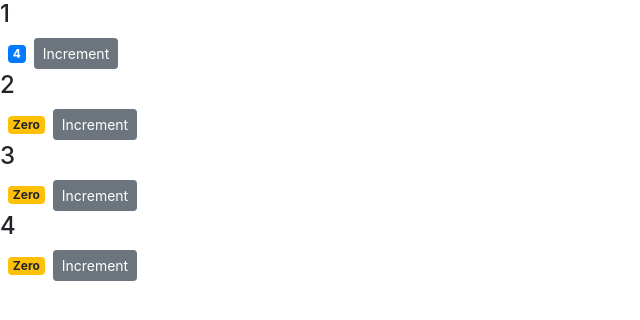
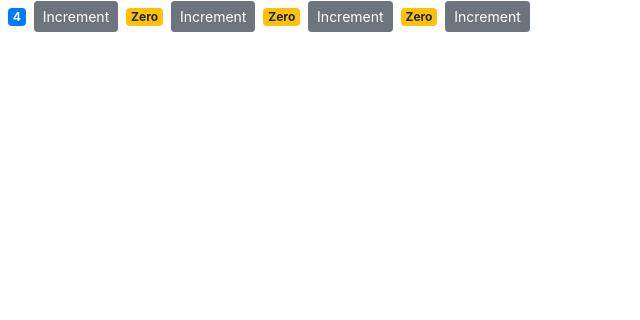
Before and after one commit to MonaliGanganeNeosoft/React-all, a React (Create React App) app: page / in a window 1280 px wide. Shown: the top 320 px of the page, without its empty margins (0-640 px from the left). Built offline with nearby package versions, Linux system fonts and the light colour scheme.

Commit message:
for state and props not changed

```diff
--- a/src/components/counter.jsx
+++ b/src/components/counter.jsx
@@ -5,14 +5,13 @@ class Counter extends Component {
   };
 
   handleIncrement = () => {
+    this.props.value = 0; //counter.jsx:8 Uncaught TypeError: Cannot assign to read only property 'value' of object '#<Object>'
     this.setState({ value: this.state.value + 1 });
   };
 
   render() {
-    console.log(this.props);
     return (
       <>
-        <h4>{this.props.id}</h4>
         <span className={this.getBadgeClasses()}>{this.formatCount()}</span>
         <button
           onClick={() => this.handleIncrement()}
--- a/src/components/counters.jsx
+++ b/src/components/counters.jsx
@@ -13,9 +13,11 @@ class Counters extends Component {
     return (
       <div>
         {this.state.counters.map((counter) => (
-          <Counter key={counter.id} value={counter.value} id={counter.id}>
-            <h4>Counter #{counter.id}</h4>
-          </Counter>
+          <Counter
+            key={counter.id}
+            value={counter.value}
+            id={counter.id}
+          ></Counter>
         ))}
       </div>
     );
```
